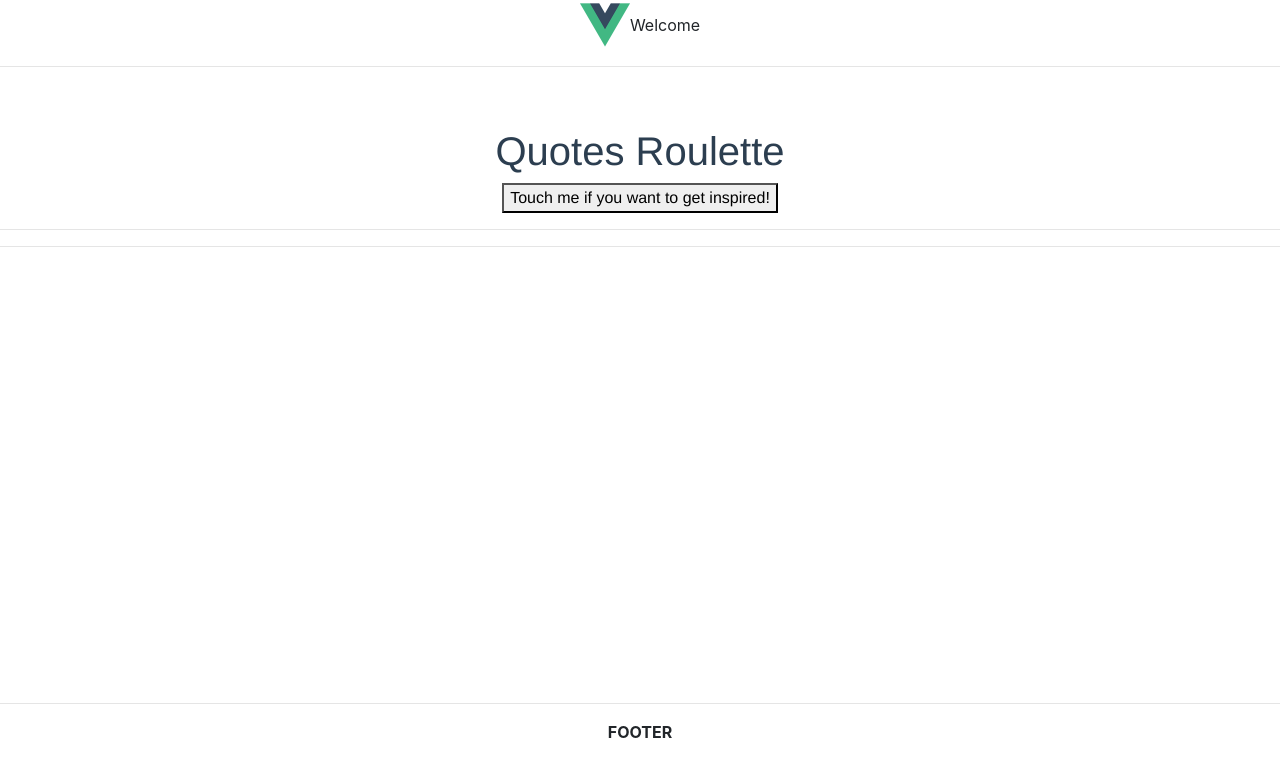
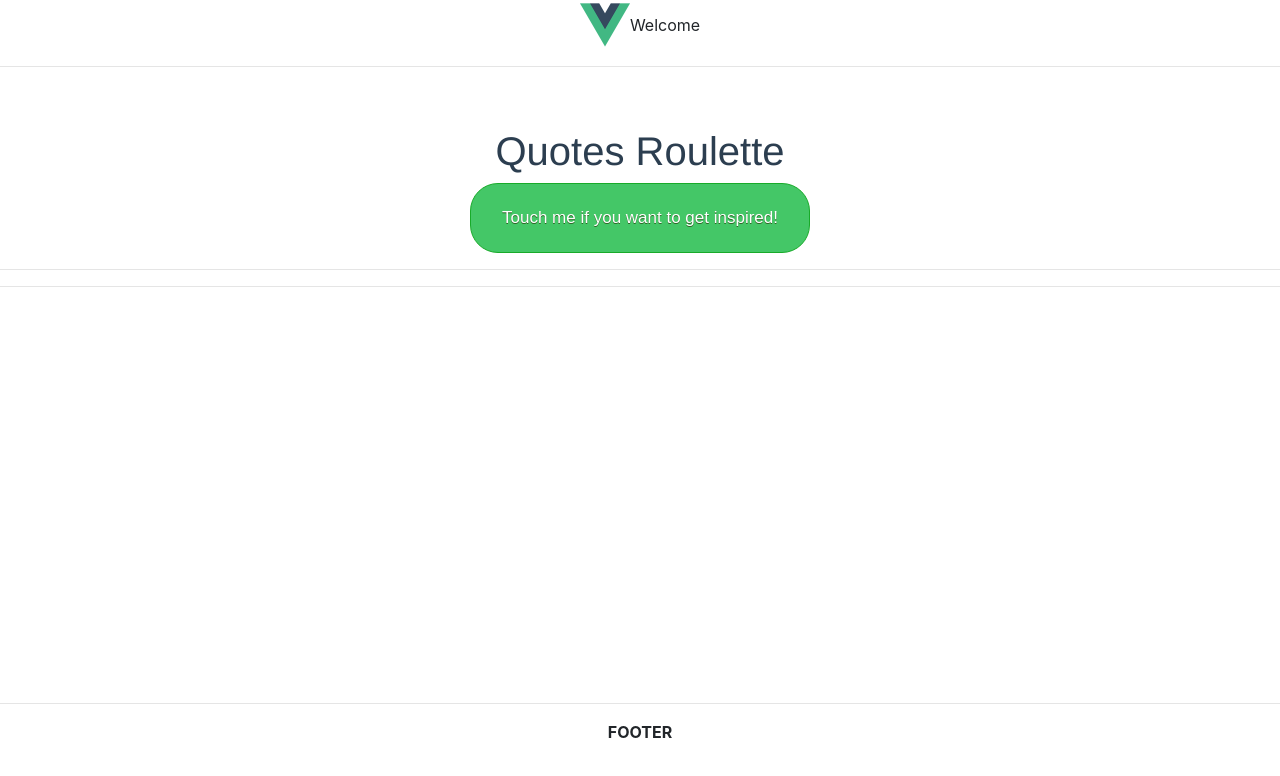
Before and after one commit to stonehz/quotesRoulette, a Vue app: page / in a window 1280 px wide. Shown: the top 776 px of the page. Built offline with nearby package versions, Linux system fonts and the light colour scheme.

Commit message:
add spinner and button style.

```diff
--- a/src/components/layout/MainPage.vue
+++ b/src/components/layout/MainPage.vue
@@ -1,7 +1,12 @@
 <template>
   <div class="hello">
     <h1>{{ msg }}</h1>
-    <button v-on:click="randomQuote()"> Touch me if you want to get inspired! </button>
+    <div class="actionable">
+      <button v-if="!loading" v-on:click="randomQuote()">
+        Touch me if you want to get inspired!
+      </button>
+      <div v-else class="lds-hourglass"></div>
+    </div>
     <hr>
     <h2 v-if="rand >= 0"> {{ list[rand].quote }} </h2>
     <h4 v-if="rand >= 0" > by {{ list[rand].author }} </h4>
@@ -20,6 +25,7 @@ export default {
     return {
       list: quotes,
       rand: -1,
+      loading: false,
     };
   },
   props: {
@@ -27,8 +33,12 @@ export default {
   },
   methods: {
     randomQuote() {
-      this.rand = randomize(quotes.length);
-      console.log(this.rand);
+      this.loading = true;
+      setTimeout(() => {
+        this.rand = randomize(quotes.length);
+        console.log(this.rand);
+        this.loading = false;
+      }, 1000);
     },
   },
 };
@@ -50,4 +60,59 @@ li {
 a {
   color: #42b983;
 }
+.lds-hourglass {
+  display: inline-block;
+  position: relative;
+  width: 64px;
+  height: 64px;
+}
+.lds-hourglass:after {
+  content: " ";
+  display: block;
+  border-radius: 50%;
+  width: 0;
+  height: 0;
+  margin: 6px;
+  box-sizing: border-box;
+  border: 26px solid #000;
+  border-color: #000 transparent #000 transparent;
+  animation: lds-hourglass 1.2s infinite;
+}
+@keyframes lds-hourglass {
+  0% {
+    transform: rotate(0);
+    animation-timing-function: cubic-bezier(0.55, 0.055, 0.675, 0.19);
+  }
+  50% {
+    transform: rotate(900deg);
+    animation-timing-function: cubic-bezier(0.215, 0.61, 0.355, 1);
+  }
+  100% {
+    transform: rotate(1800deg);
+  }
+}
+.actionable {
+  height: 70px;
+  display: flex;
+  justify-content: center;
+}
+button {
+  background-color:#44c767;
+  outline: 0;
+  -moz-border-radius:28px;
+  -webkit-border-radius:28px;
+  border-radius:28px;
+  border:1px solid #18ab29;
+  display:inline-block;
+  cursor:pointer;
+  color:#ffffff;
+  font-family:Arial;
+  font-size:17px;
+  padding:16px 31px;
+  text-decoration:none;
+  text-shadow:0px 1px 0px #2f6627;
+}
+button:hover {
+  background-color:#5cbf2a;
+}
 </style>
```
